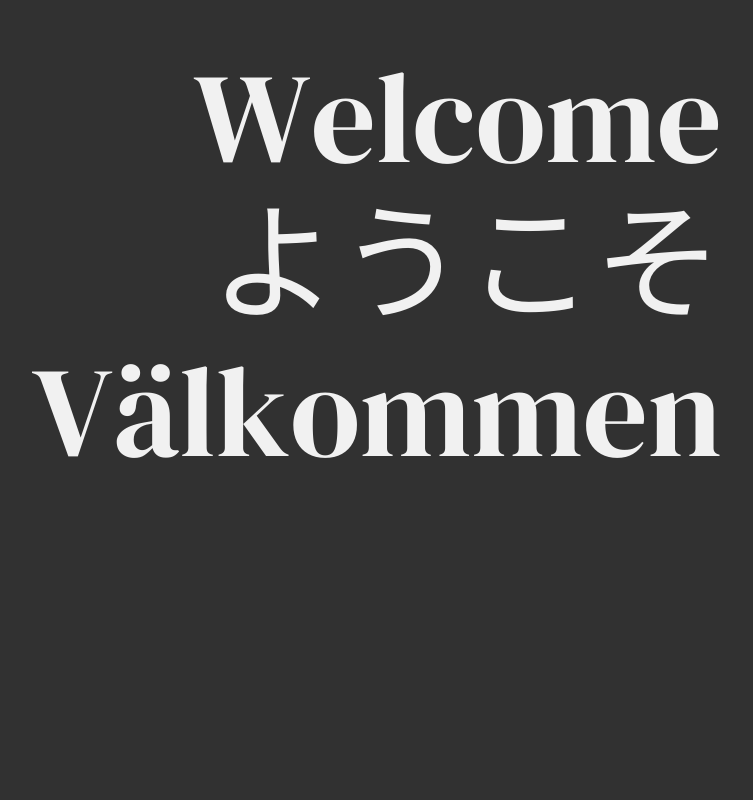
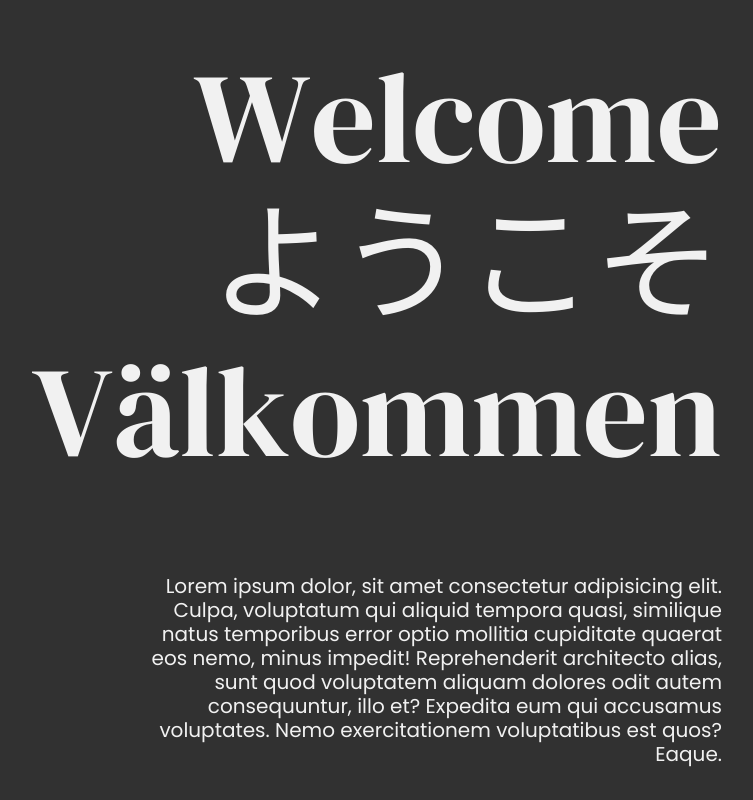
Before and after one commit to ehylam/erics-site, a Next.js app: page / in a window 1280 px wide. Shown: the part 266-1066 px from the top of the page, without its empty margins (518-1271 px from the left). Before the commit the page ends 800 px from the top, so only its background shows below. Built offline with nearby package versions, Linux system fonts and the light colour scheme.

Commit message:
Added a draft version of the content component

```diff
--- /dev/null
+++ b/components/Content.jsx
@@ -0,0 +1,9 @@
+const Content = (props) => {
+  return (
+    <div className="content__wrapper" style={{width: props.data.width > 0 ? props.data.width : '50%' }}>
+      <p>{ props.data.copy }</p>
+    </div>
+   );
+}
+
+export default Content;
--- a/components/Hero.jsx
+++ b/components/Hero.jsx
@@ -20,10 +20,7 @@ const Hero = props => {
 
 
   // Output the headings as a string
-  const headingsString = headingsToShow.map((heading, i) => {
-    return <h1 key={i} className="hero__heading">{handleSplitHeading(heading)}</h1>;
-  });
-
+  const headingsString = headingsToShow.map((heading, i) => <h1 key={i} className="hero__heading">{handleSplitHeading(heading)}</h1>);
 
   useEffect(() => {
     const headings = gsap.utils.toArray('.hero__heading');
@@ -49,10 +46,12 @@ const Hero = props => {
               childSpanTl.to(childSpans, {
                 x: '-100%',
                 duration: 0,
+                ease: 'ease-in-out'
               }).to(childSpans, {
                 x: '0%',
                 opacity: 1,
                 duration: 0.32,
+                ease: 'ease-in-out'
               });
             }
           });
--- /dev/null
+++ b/components/Section.jsx
@@ -0,0 +1,9 @@
+const Section = (props) => {
+  return (
+    <section className={props.classLabel ? `section ${props.classLabel}` : 'section'}>
+      { props.children }
+    </section>
+   );
+}
+
+export default Section;
--- a/lib/styles/_components.scss
+++ b/lib/styles/_components.scss
@@ -1,8 +1,9 @@
 .hero {
-  height: 100vh;
+  min-height: 100vh;
   display: flex;
   justify-content: flex-start;
   align-items: flex-end;
+  padding: 25px 20px;
 
   @media (min-width: 1024px) {
     padding: 40px;
@@ -32,3 +33,26 @@
     }
   }
 }
+
+section.section {
+  padding: 25px 20px;
+  @media (min-width: 1024px) {
+    padding: 40px;
+  }
+}
+
+.content {
+  &__wrapper {
+    @media (max-width: 1023px) {
+      width: 100%;
+    }
+
+    @media (min-width: 1024px) {
+      margin-left: auto;
+    }
+
+    p {
+      text-align: right;
+    }
+  }
+}
--- a/lib/styles/_typography.scss
+++ b/lib/styles/_typography.scss
@@ -41,5 +41,6 @@ p {
   line-height: 1.2;
 
   @media (min-width: 768px) {
+    font-size: 20px;
   }
 }
--- a/pages/index.js
+++ b/pages/index.js
@@ -1,13 +1,24 @@
 import Head from 'next/head';
+import { useEffect, useRef } from 'react';
 import Hero from '../components/Hero';
+import Section from '../components/Section';
+import Content from '../components/Content';
 import { gsap } from 'gsap';
 import { ScrollTrigger } from 'gsap/dist/ScrollTrigger';
-import { useEffect } from 'react';
 // import Scroll from '../lib/utils/scroll';
 
 export default function Home() {
   gsap.registerPlugin(ScrollTrigger);
+  const content = "Lorem ipsum dolor, sit amet consectetur adipisicing elit. Culpa, voluptatum qui aliquid tempora quasi, similique natus temporibus error optio mollitia cupiditate quaerat eos nemo, minus impedit! Reprehenderit architecto alias, sunt quod voluptatem aliquam dolores odit autem consequuntur, illo et? Expedita eum qui accusamus voluptates. Nemo exercitationem voluptatibus est quos? Eaque.";
+  const headerWidth = useRef(0);
+  useEffect(() => {
+    headerWidth.current = document.querySelector('.hero__heading:last-child').offsetWidth;
+  },[]);
 
+  let contentData = {
+    copy: content,
+    width: headerWidth.current
+  }
   return (
     <main>
       <Head>
@@ -18,6 +29,9 @@ export default function Home() {
 
       <div className="scrollable">
         <Hero headings={['Welcome', 'ようこそ', 'Välkommen', 'welkom', '환영하다', 'Bem-vindo']} />
+        <Section classLabel="content">
+          <Content data={contentData} />
+        </Section>
       </div>
 
     </main>
```
